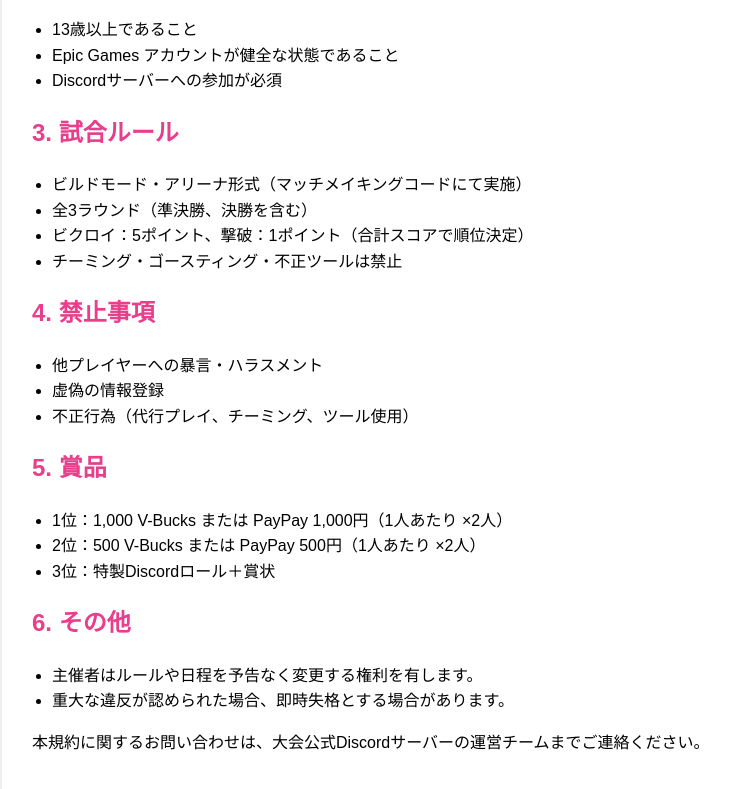
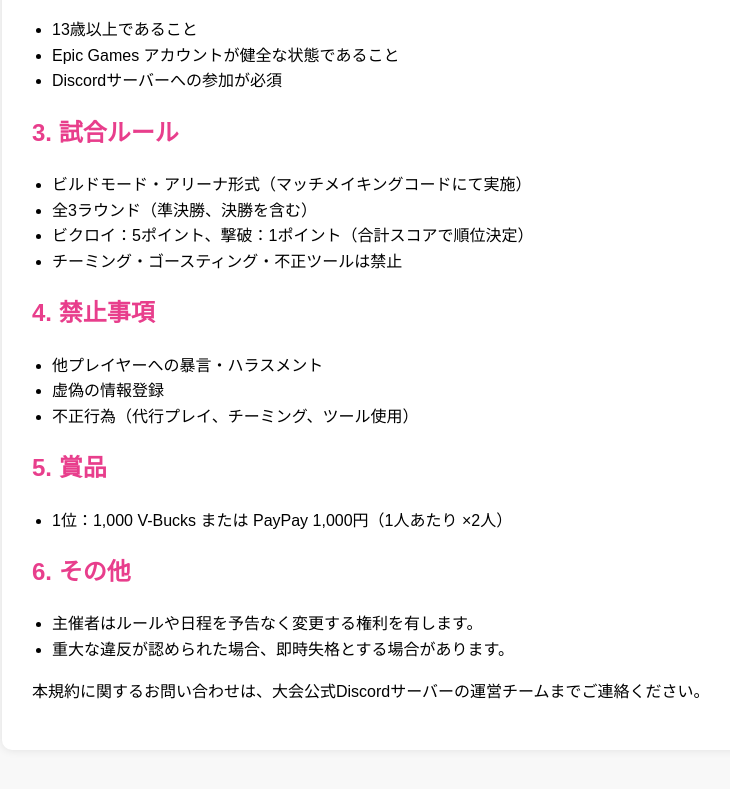
Before and after one commit to jpgya/cherry_cup, a plain HTML site: page policy.html in a window 1280 px wide. Shown: the part 437-1226 px from the top of the page, without its empty margins (208-938 px from the left). Drawn offline with Linux system fonts and the light colour scheme.

Commit message:
policy.html を更新

```diff
--- a/policy.html
+++ b/policy.html
@@ -65,8 +65,6 @@
     <h2>5. 賞品</h2>
     <ul>
       <li>1位：1,000 V-Bucks または PayPay 1,000円（1人あたり ×2人）</li>
-      <li>2位：500 V-Bucks または PayPay 500円（1人あたり ×2人）</li>
-      <li>3位：特製Discordロール＋賞状</li>
     </ul>
 
     <h2>6. その他</h2>
```
